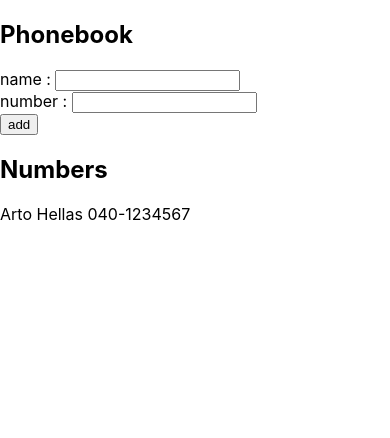
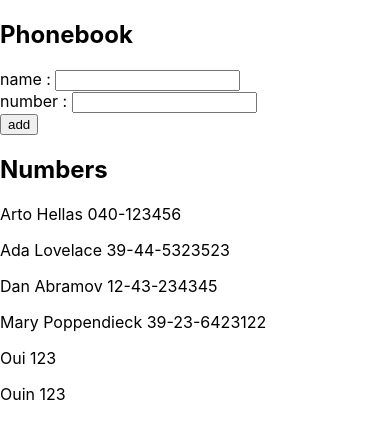
Before and after one commit to JeremyBenoit/web3, a React (Create React App) app in the folder exercices/module4/4.1/: page / in a window 390 px wide. Shown: the top 438 px of the page. Built offline with nearby package versions, Linux system fonts and the light colour scheme; data requests are answered from the project's data file.

Commit message:
module4 : 2.15: Phonebook step7

```diff
--- a/exercices/module4/4.1/db.json
+++ b/exercices/module4/4.1/db.json
@@ -1,5 +1,5 @@
 {
-  "persons":[
+  "persons": [
     {
       "name": "Arto Hellas",
       "number": "040-123456",
@@ -19,6 +19,16 @@
       "name": "Mary Poppendieck",
       "number": "39-23-6423122",
       "id": 4
+    },
+    {
+      "name": "Oui",
+      "number": "123",
+      "id": 5
+    },
+    {
+      "name": "Ouin",
+      "number": "123",
+      "id": 6
     }
   ]
 }
--- a/exercices/module4/4.1/package.json
+++ b/exercices/module4/4.1/package.json
@@ -6,6 +6,7 @@
     "@testing-library/jest-dom": "^5.16.5",
     "@testing-library/react": "^13.4.0",
     "@testing-library/user-event": "^13.5.0",
+    "axios": "^1.1.2",
     "react": "^18.2.0",
     "react-dom": "^18.2.0",
     "react-scripts": "5.0.1",
--- a/exercices/module4/4.1/src/components/App/App.js
+++ b/exercices/module4/4.1/src/components/App/App.js
@@ -3,11 +3,10 @@ import {useState} from "react";
 import Button from "components/Button/Button";
 import Person from "components/Person/Person";
 import FormInput from "../FormInput/FormInput";
+import axios from 'axios'
 
-function App() {
-    const [persons, setPersons] = useState([
-        {name: 'Arto Hellas', number: '040-1234567'}
-    ])
+function App({data}) {
+    const [persons, setPersons] = useState(data)
     const [newName, setNewName] = useState('')
     const [newNumber, setNewNumber] = useState('')
 
@@ -15,13 +14,21 @@ function App() {
         e.preventDefault()
         let alreadyExists = false
         for (const person of persons) {
-            if(person.name === newName) {
+            if (person.name === newName) {
                 alreadyExists = true
                 break;
             }
         }
-        if(alreadyExists) alert(`${newName} is already added to phonebook`)
-        else setPersons([...persons, {name: newName, number: newNumber}])
+        if (alreadyExists) alert(`${newName} is already added to phonebook`)
+        else {
+            axios
+                .post('http://localhost:3001/persons', {name: newName, number: newNumber})
+                .then(response => {
+                    if (response.status === 200 || response.status === 201) {
+                        setPersons([...persons, {name: newName, number: newNumber}])
+                    }
+                })
+        }
     }
 
     return (
--- a/exercices/module4/4.1/src/index.js
+++ b/exercices/module4/4.1/src/index.js
@@ -2,13 +2,17 @@ import React from 'react';
 import ReactDOM from 'react-dom/client';
 import './index.css';
 import App from "./components/App/App";
+import axios from 'axios'
 
-const root = ReactDOM.createRoot(document.getElementById('root'));
-root.render(
-  <React.StrictMode>
-    <App />
-  </React.StrictMode>
-);
+axios.get('http://localhost:3001/persons').then(response => {
+    const persons = response.data
+    const root = ReactDOM.createRoot(document.getElementById('root'));
+    root.render(
+        <React.StrictMode>
+            <App data={persons}/>
+        </React.StrictMode>
+    )
+})
 
 // If you want to start measuring performance in your app, pass a function
 // to log results (for example: reportWebVitals(console.log))
```
